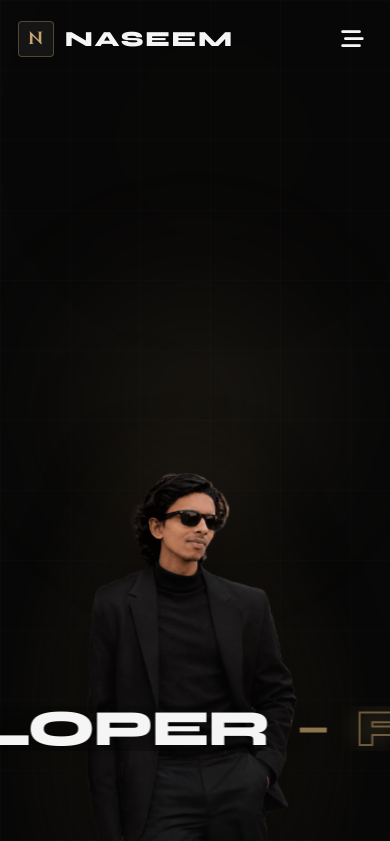
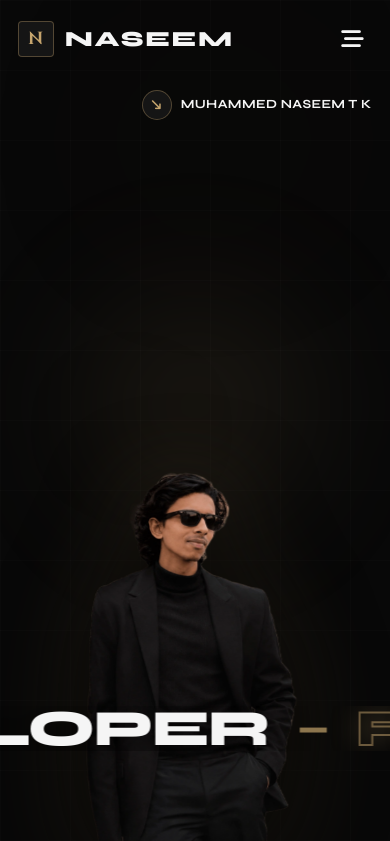
Before and after one commit to muhammednaseemtk/portfolio, a website: page index.html in a window 390 px wide. Shown: the top 841 px of the page. Drawn offline with nearby package versions, Linux system fonts and the light colour scheme.

Commit message:
add side peripheral name panel and scroll animation to hero section

```diff
--- a/index.html
+++ b/index.html
@@ -165,6 +165,18 @@
         </picture>
       </div>
 
+      <!-- 4. Side Peripheral Information (Dark Luxury Theme) -->
+      <div class="hero-details-layer">
+        <!-- Right Side: Directional Arrow & Name Panel -->
+        <div class="hero-meta-right-role">
+          <div class="role-arrow-circle" aria-hidden="true">
+            <i class="fa-solid fa-arrow-down-long hero-role-arrow"></i>
+          </div>
+          <div class="role-text-col">
+            <span class="role-main">MUHAMMED NASEEM T K</span>
+          </div>
+        </div>
+      </div>
     </section>
 
     <!-- ========================================================================
--- a/protfolio.css
+++ b/protfolio.css
@@ -667,6 +667,69 @@ h6 {
   opacity: 0.7;
 }
 
+/* Layer 4: Side Peripheral Information (Dark Luxury Theme) */
+.hero-details-layer {
+  position: absolute;
+  inset: 0;
+  z-index: 4;
+  pointer-events: none;
+}
+
+/* Right Side: Directional Arrow & Name Panel */
+.hero-meta-right-role {
+  position: absolute;
+  right: clamp(1.5rem, 4vw, 4.5rem);
+  top: 52%;
+  transform: translateY(-50%);
+  display: flex;
+  align-items: center;
+  gap: 0.85rem;
+  pointer-events: auto;
+  text-align: left;
+}
+
+.role-arrow-circle {
+  width: 40px;
+  height: 40px;
+  border-radius: 50%;
+  border: 1px solid var(--border-gold);
+  background: var(--bg-card);
+  display: flex;
+  align-items: center;
+  justify-content: center;
+  font-size: 1rem;
+  color: var(--accent-gold);
+  flex-shrink: 0;
+  transition: transform var(--transition-normal), border-color var(--transition-normal), box-shadow var(--transition-normal);
+}
+
+.hero-meta-right-role:hover .role-arrow-circle {
+  transform: rotate(45deg);
+  border-color: var(--accent-gold);
+  box-shadow: 0 0 20px rgba(197, 164, 109, 0.3);
+}
+
+.hero-role-arrow {
+  transform: rotate(-45deg);
+  display: inline-block;
+}
+
+.role-text-col {
+  display: flex;
+  align-items: center;
+  white-space: nowrap;
+}
+
+.role-main {
+  font-family: var(--font-display);
+  font-size: clamp(0.92rem, 1.25vw, 1.15rem);
+  font-weight: 700;
+  letter-spacing: 0.04em;
+  color: var(--text-primary);
+  line-height: 1.2;
+  text-transform: uppercase;
+}
+
 /* Bottom Center: Scroll Indicator */
 .hero-scroll-indicator {
   position: absolute;
@@ -2026,6 +2089,10 @@ textarea.form-control {
     font-size: clamp(5rem, 14vw, 10rem);
     gap: 2.5rem;
     padding-right: 2.5rem;
+  }
+
+  .hero-meta-right-role {
+    right: 2rem;
   }
 
   .about-grid {
@@ -2461,6 +2528,26 @@ html.lenis, html.lenis body {
     bottom: 11vh;
   }
 
+  .hero-meta-right-role {
+    right: 1.15rem;
+    left: auto;
+    top: calc(var(--header-height) + 0.6rem);
+    bottom: auto;
+    transform: none;
+    gap: 0.55rem;
+  }
+
+  .role-arrow-circle {
+    width: 30px;
+    height: 30px;
+    font-size: 0.75rem;
+  }
+
+  .role-main {
+    font-size: clamp(0.72rem, 3.2vw, 0.82rem);
+    letter-spacing: 0.03em;
+  }
+
   .about-narrative {
     padding: 1.85rem;
   }
--- a/protfolio.js
+++ b/protfolio.js
@@ -155,6 +155,7 @@ function initHeroCinematicScroll() {
   const heroSection = document.getElementById('home');
   const portraitStage = document.getElementById('hero-portrait-stage');
   const portraitImg = document.getElementById('hero-center-portrait-img');
+  const sideDetails = document.querySelectorAll('.hero-meta-right-role');
   const marqueeTrack = document.getElementById('hero-marquee-track');
 
   if (!heroSection) return;
@@ -179,7 +180,18 @@ function initHeroCinematicScroll() {
       }
     });
 
-    // A. Portrait cutout scales up slightly and shifts down with smooth parallax
+    // A. Supporting right side name panel fades out smoothly in the first 25% of scroll
+    if (sideDetails.length) {
+      heroTl.to(sideDetails, {
+        opacity: 0,
+        y: -24,
+        stagger: 0.02,
+        ease: 'power2.in',
+        duration: 0.25
+      }, 0);
+    }
+
+    // B. Portrait cutout scales up slightly and shifts down with smooth parallax
     if (portraitStage) {
       heroTl.to(portraitStage, {
         yPercent: 14,
```
